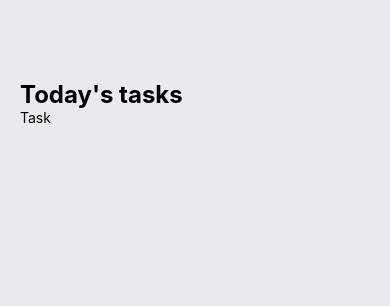
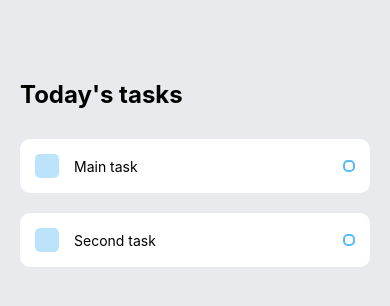
Before and after one commit to lordrichard6/native_todoList, a React Native app: screen / in a window 390 px wide. Shown: the top 306 px of the page. Built offline with nearby package versions, Linux system fonts and the light colour scheme.

Commit message:
style the task component

```diff
--- a/App.js
+++ b/App.js
@@ -11,7 +11,8 @@
         <Text style={styles.sectionTitle}>Today's tasks</Text>
 
         <View style={styles.items}>
-          <Task />
+          <Task text='Main task' />
+          <Task text='Second task' />
         </View>
       </View>
     </View>
@@ -31,5 +32,7 @@
     fontSize: 24,
     fontWeight: "bold",
   },
-  items: {},
+  items: {
+    marginTop: 30,
+  },
 });
--- a/components/Task.js
+++ b/components/Task.js
@@ -1,16 +1,51 @@
 import React from "react";
-import { View, Text, StyleSheet } from "react-native";
+import { View, Text, StyleSheet, TouchableOpacity } from "react-native";
 
-const Task = () => {
+const Task = ({ text }) => {
   return (
-    <View>
-      <Text>Task</Text>
+    <View style={styles.item}>
+      <View style={styles.itemLeft}>
+        <TouchableOpacity style={styles.square}></TouchableOpacity>
+        <Text style={styles.itemText}>{text}</Text>
+      </View>
+      <View style={styles.circular}></View>
     </View>
   );
 };
 
 const styles = StyleSheet.create({
-
+  item: {
+      backgroundColor: '#fff',
+      padding: 15,
+      borderRadius: 10,
+      flexDirection: 'row',
+      alignItems: 'center',
+      justifyContent: 'space-between',
+      marginBottom: 20,
+  },
+  itemLeft: {
+      flexDirection: 'row',
+      alignItems: 'center',
+      flexWrap: 'wrap',
+  },
+  square: {
+      width: 24,
+      height: 24,
+      backgroundColor: '#55BCF6',
+      opacity: 0.4,
+      borderRadius: 5,
+      marginRight: 15,
+  },
+  itemText: {
+      maxWidth: '80%,'
+  },
+  circular: {
+      width: 12,
+      height: 12,
+      borderColor: '#55BCF6',
+      borderWidth: 2,
+      borderRadius: 5,
+  },
 });
 
 export default Task;
```
